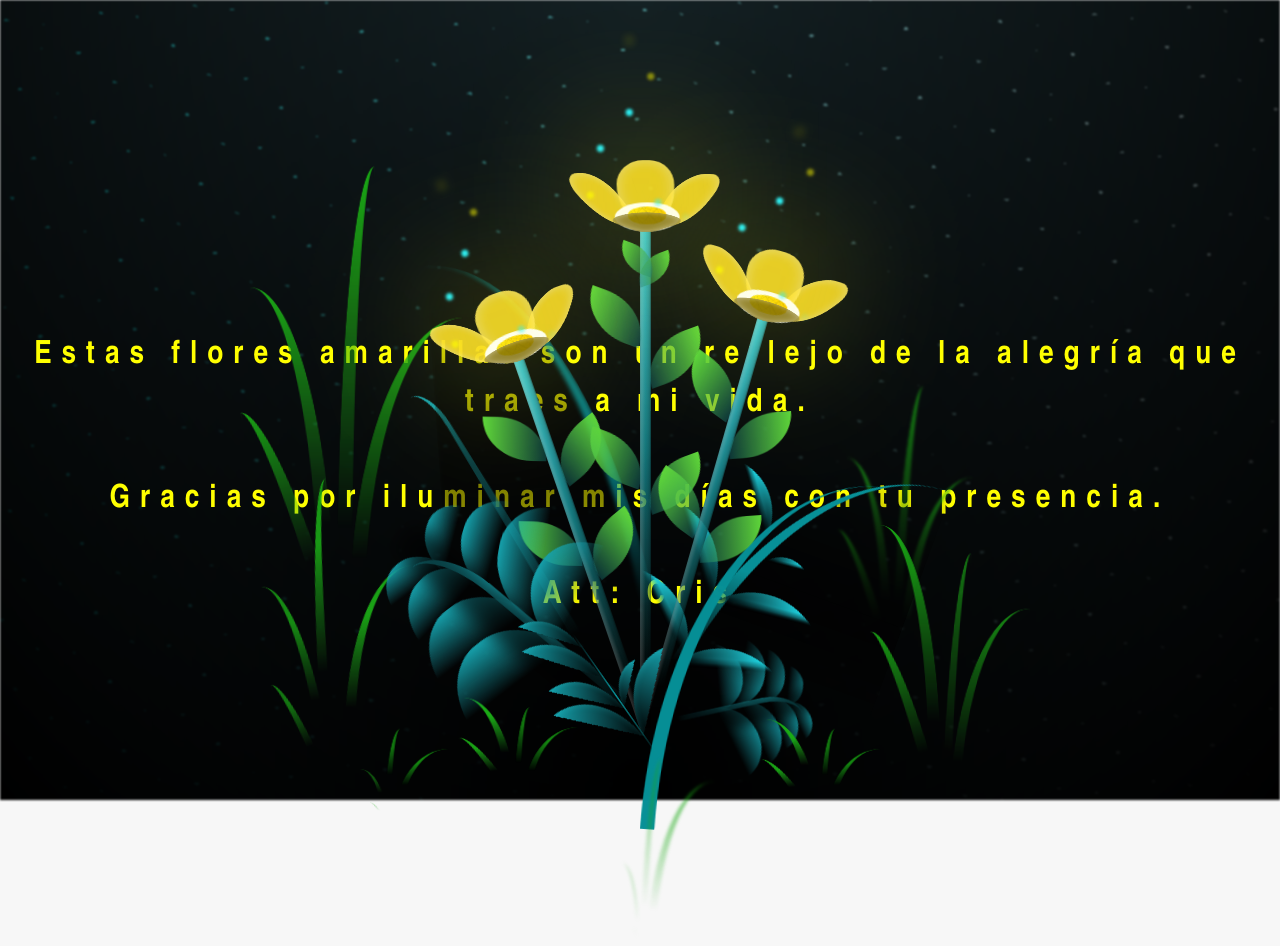
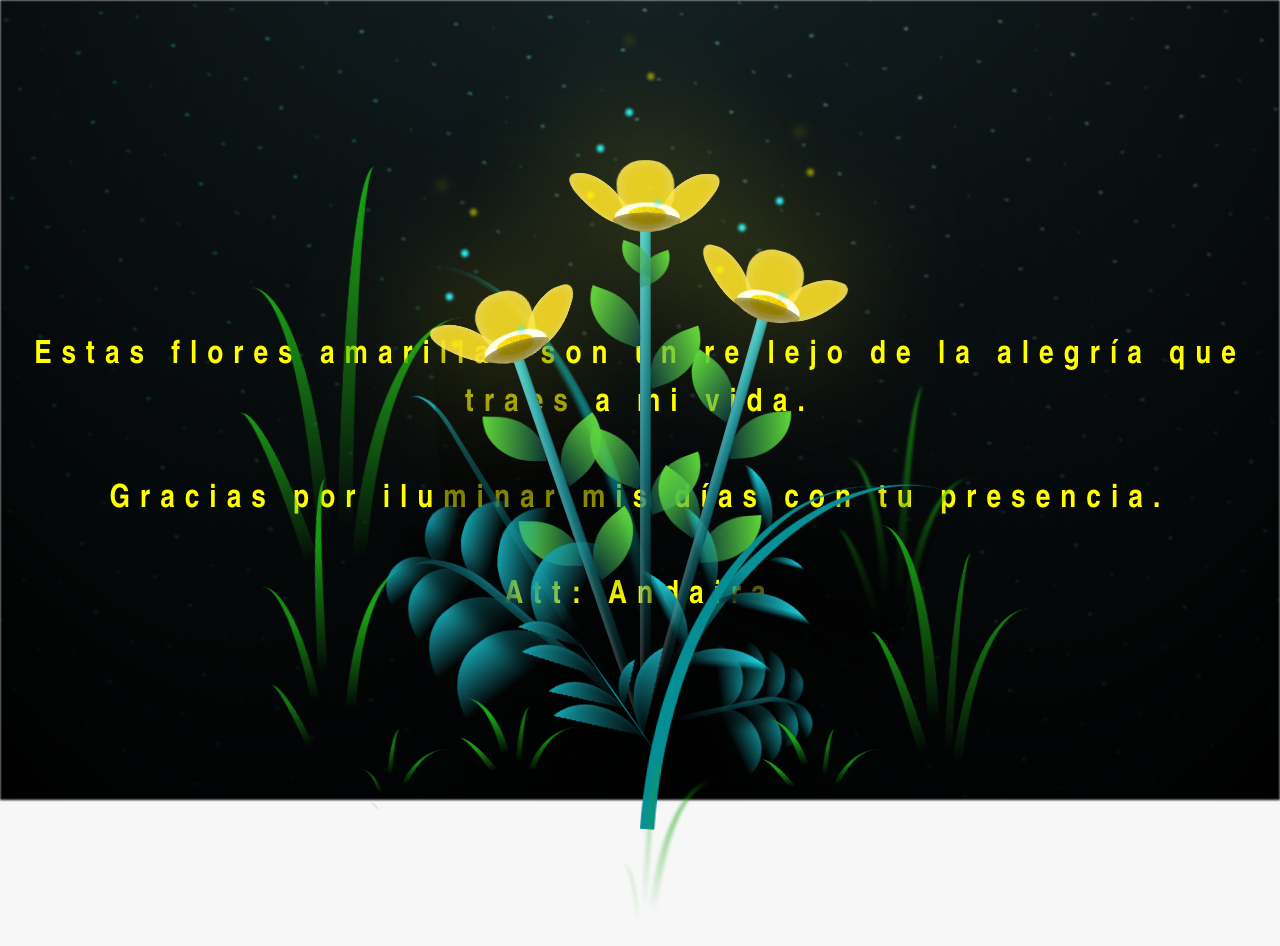
Before and after one commit to SoyAndaira/flowers-andaira.github.io, a plain HTML site: page flower.html in a window 1280 px wide. Drawn offline with Linux system fonts and the light colour scheme.

Commit message:
Update flower.html

```diff
--- a/flower.html
+++ b/flower.html
@@ -15,7 +15,7 @@
     </div>
 
     <h1 class="titulo">Estas flores amarillas son un reflejo de la alegría que traes a mi vida. <br> <br>
-      Gracias por iluminar mis días con tu presencia. <br> <br> Att: Cris</h1>
+      Gracias por iluminar mis días con tu presencia. <br> <br> Att: Andaira</h1>
     <div class="night"></div>
     <div class="flowers">
       <div class="flower flower--1">
```
